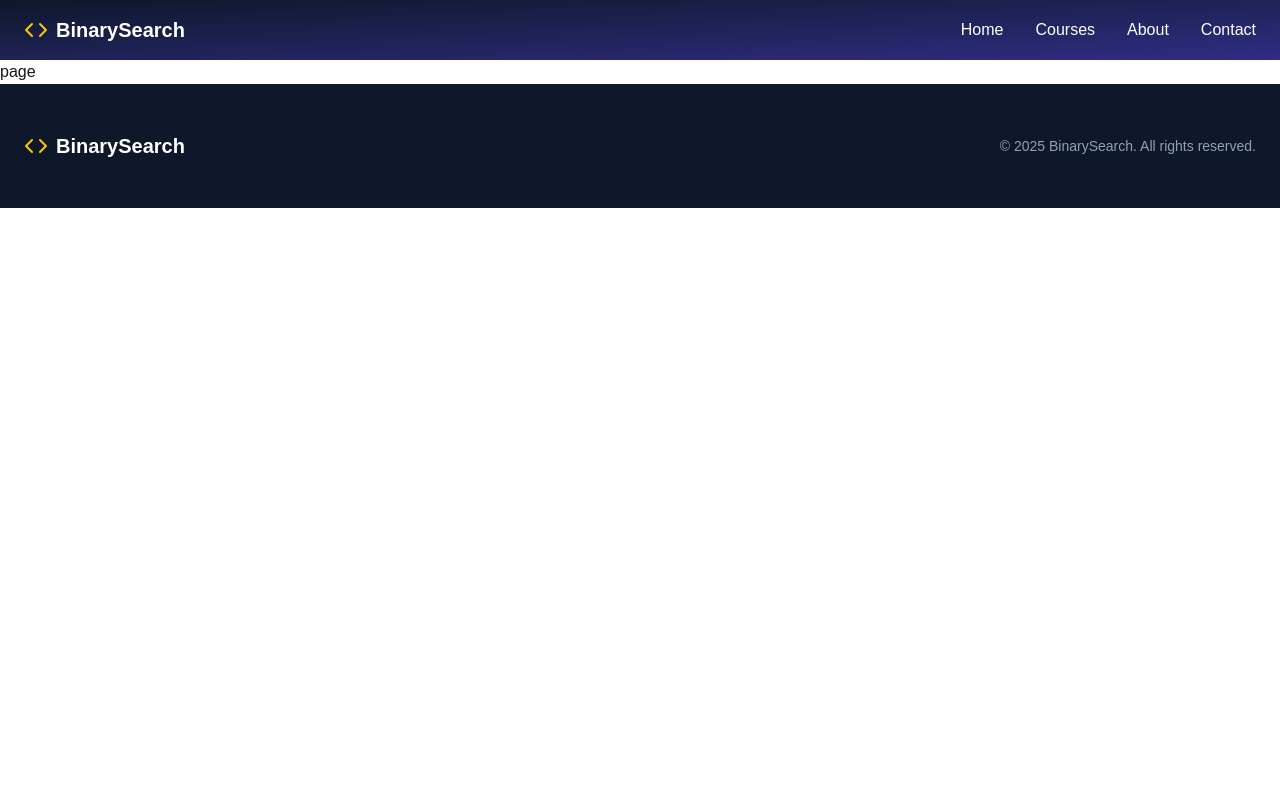
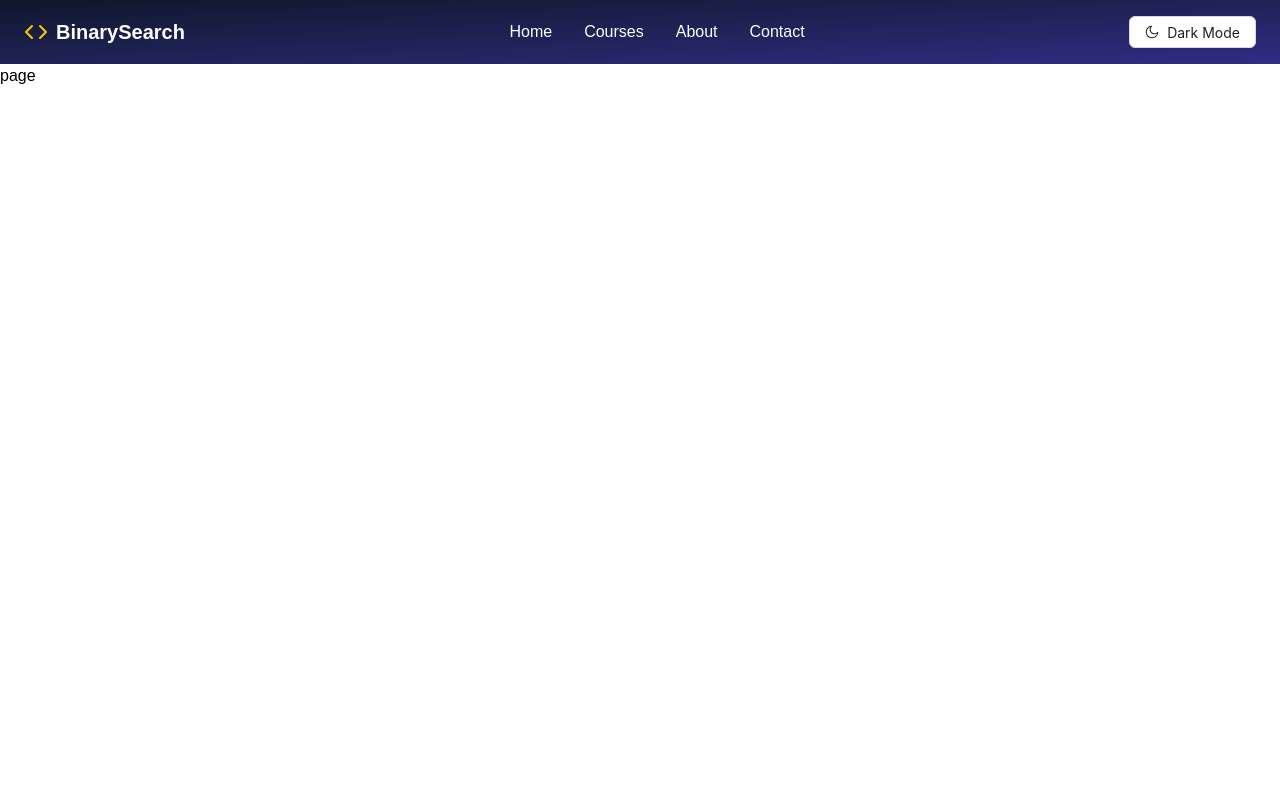
Before and after one commit to misbahulhoq/binarysearch, a Next.js app: page /javascript in a window 1280 px wide. Shown: the top 800 px of the page. Built offline with nearby package versions, Linux system fonts and the light colour scheme; what @ant-design/nextjs-registry would draw is missing.

Commit message:
working on theme functionality

```diff
--- a/package.json
+++ b/package.json
@@ -9,6 +9,8 @@
     "lint": "next lint"
   },
   "dependencies": {
+    "@ant-design/cssinjs": "^1.23.0",
+    "@ant-design/icons": "^6.0.0",
     "@ant-design/nextjs-registry": "^1.0.2",
     "@ant-design/v5-patch-for-react-19": "^1.0.3",
     "antd": "^5.24.4",
--- /dev/null
+++ b/src/app/Provider.tsx
@@ -0,0 +1,58 @@
+"use client";
+import React, { createContext, useContext, useEffect, useState } from "react";
+import { ConfigProvider, ThemeConfig } from "antd";
+import { darkTheme, lightTheme } from "@/utils/themeConfig";
+import { unstableSetRender } from "antd";
+import { createRoot } from "react-dom/client";
+interface ThemeContextType {
+  theme: ThemeConfig;
+  isDarkMode: boolean;
+  toggleTheme: () => void;
+}
+
+const ThemeContext = createContext<ThemeContextType | undefined>(undefined);
+
+unstableSetRender((node, container) => {
+  container._reactRoot ||= createRoot(container);
+  const root = container._reactRoot;
+  root.render(node);
+  return async () => {
+    await new Promise((resolve) => setTimeout(resolve, 0));
+    root.unmount();
+  };
+});
+
+export const useTheme = () => {
+  const context = useContext(ThemeContext);
+  if (!context) throw new Error("useTheme must be used within ThemeProvider");
+  return context;
+};
+
+const Provider = ({ children }: { children: React.ReactNode }) => {
+  const [isDarkMode, setIsDarkMode] = useState(false);
+  const toggleTheme = () => {
+    const newTheme = !isDarkMode;
+    setIsDarkMode(newTheme);
+    localStorage.setItem("theme", newTheme ? "dark" : "light");
+  };
+
+  useEffect(() => {
+    const storedTheme = localStorage.getItem("theme");
+    setIsDarkMode(storedTheme === "dark");
+  }, []);
+  return (
+    <ThemeContext.Provider
+      value={{
+        theme: isDarkMode ? darkTheme : lightTheme,
+        isDarkMode,
+        toggleTheme,
+      }}
+    >
+      <ConfigProvider theme={isDarkMode ? darkTheme : lightTheme}>
+        <div className={`${isDarkMode ? "" : ""}`}>{children}</div>
+      </ConfigProvider>
+    </ThemeContext.Provider>
+  );
+};
+
+export default Provider;
--- a/src/app/globals.css
+++ b/src/app/globals.css
@@ -1,23 +1,4 @@
 @import "tailwindcss";
-
-:root {
-  --background: #ffffff;
-  --foreground: #171717;
-}
-
-@theme inline {
-  --color-background: var(--background);
-  --color-foreground: var(--foreground);
-  --font-sans: var(--font-geist-sans);
-  --font-mono: var(--font-geist-mono);
-}
-
-@media (prefers-color-scheme: dark) {
-  :root {
-    --background: #0a0a0a;
-    --foreground: #ededed;
-  }
-}
 
 body {
   background: var(--background);
--- a/src/app/javascript/page.tsx
+++ b/src/app/javascript/page.tsx
@@ -1,7 +1,21 @@
+"use client";
 import React from "react";
+import { useTheme } from "../Provider";
 
 const page = () => {
-  return <div>page</div>;
+  const { theme } = useTheme();
+
+  return (
+    <div
+      style={{
+        background: theme.token.colorBgBase,
+        color: theme.token.colorTextBase,
+      }}
+      className="h-screen"
+    >
+      page
+    </div>
+  );
 };
 
 export default page;
--- a/src/app/layout.tsx
+++ b/src/app/layout.tsx
@@ -5,6 +5,7 @@ import { AntdRegistry } from "@ant-design/nextjs-registry";
 import Footer from "@/components/layout/Footer";
 import Header from "@/components/layout/Header";
 import "@ant-design/v5-patch-for-react-19";
+import Provider from "./Provider";
 
 const geistSans = Geist({
   variable: "--font-geist-sans",
@@ -32,9 +33,11 @@ export default async function RootLayout({
         className={`${geistSans.variable} ${geistMono.variable} antialiased`}
       >
         <AntdRegistry>
-          <Header />
-          {children}
-          <Footer />
+          <Provider>
+            <Header />
+            <div className="min-h-screen">{children}</div>
+            <Footer />{" "}
+          </Provider>
         </AntdRegistry>
       </body>
     </html>
--- a/src/components/home/StartNow.tsx
+++ b/src/components/home/StartNow.tsx
@@ -22,7 +22,7 @@ const StartNow = () => {
           আপনার প্রোগ্রামিং শেখার যাত্রা শুভ হোক এই কামনা করছি
         </p>
 
-        <Link href={`/`}>
+        <Link href={`/javascript`}>
           <Button type="primary" size="large">
             শেখা শুরু করুন
           </Button>
--- a/src/components/layout/Header.tsx
+++ b/src/components/layout/Header.tsx
@@ -2,6 +2,7 @@
 
 import React from "react";
 import Logo from "../shared/Logo";
+import ThemeSwitcher from "../shared/ThemeSwitcher";
 
 const Header = () => {
   const [isClient, setIsClient] = React.useState(false);
@@ -42,6 +43,8 @@ const Header = () => {
               </li>
             </ul>
           </nav>
+
+          <ThemeSwitcher />
         </header>
       </header>
     );
--- /dev/null
+++ b/src/components/shared/ThemeSwitcher.tsx
@@ -0,0 +1,18 @@
+import { Button } from "antd";
+import { MoonOutlined, SunOutlined } from "@ant-design/icons";
+import { useTheme } from "@/app/Provider";
+
+const ThemeSwitcher = () => {
+  const { isDarkMode, toggleTheme } = useTheme();
+
+  return (
+    <Button
+      onClick={toggleTheme}
+      icon={isDarkMode ? <SunOutlined /> : <MoonOutlined />}
+    >
+      {isDarkMode ? "Light Mode" : "Dark Mode"}
+    </Button>
+  );
+};
+
+export default ThemeSwitcher;
--- /dev/null
+++ b/src/utils/themeConfig.ts
@@ -0,0 +1,17 @@
+import { ThemeConfig } from "antd";
+
+export const lightTheme: ThemeConfig = {
+  token: {
+    colorPrimary: "#1890ff", // Primary color for light mode
+    colorBgBase: "#ffffff", // Background color
+    colorTextBase: "#000000", // Text color
+  },
+};
+
+export const darkTheme: ThemeConfig = {
+  token: {
+    colorPrimary: "#177ddc", // Primary color for dark mode
+    colorBgBase: "#2a2a2a", // Background color
+    colorTextBase: "#ffffff", // Text color
+  },
+};
```
Also changed, not shown: 1 other file (tests, documents, lock files or other folders).
